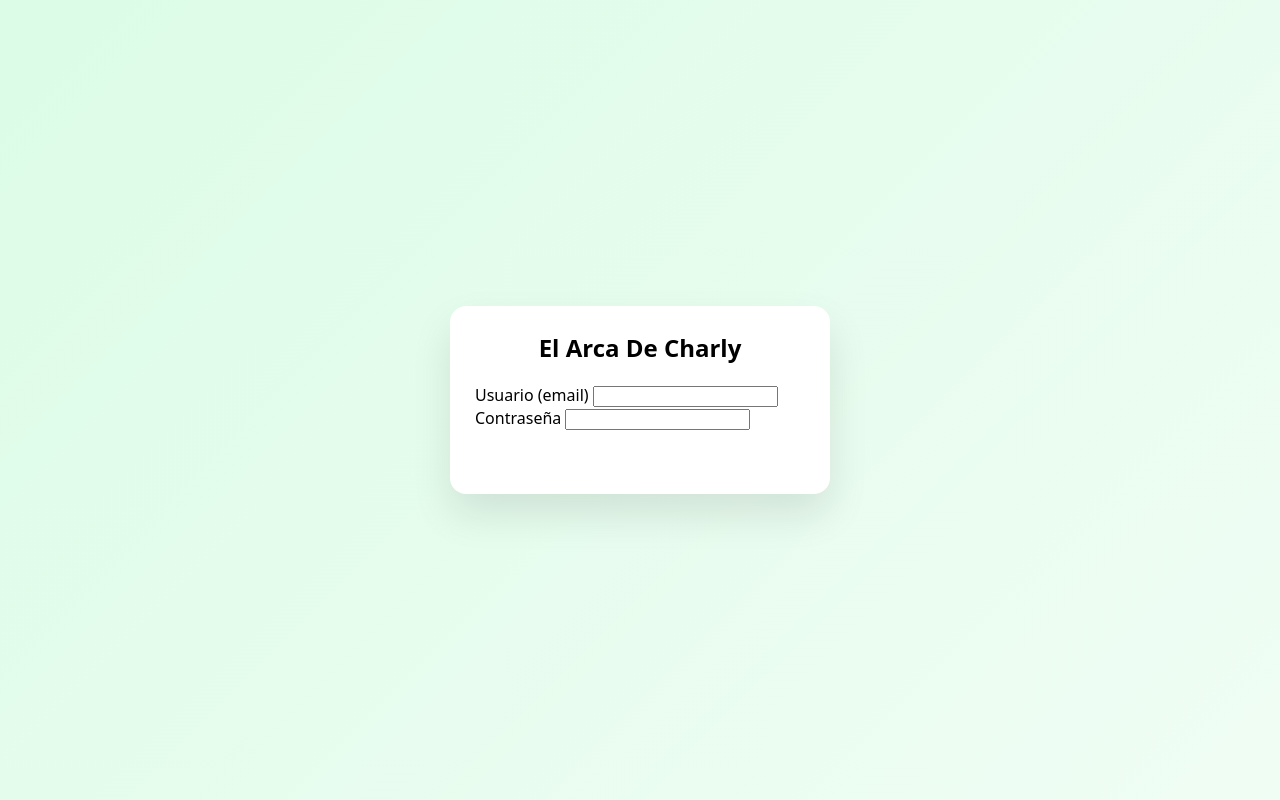
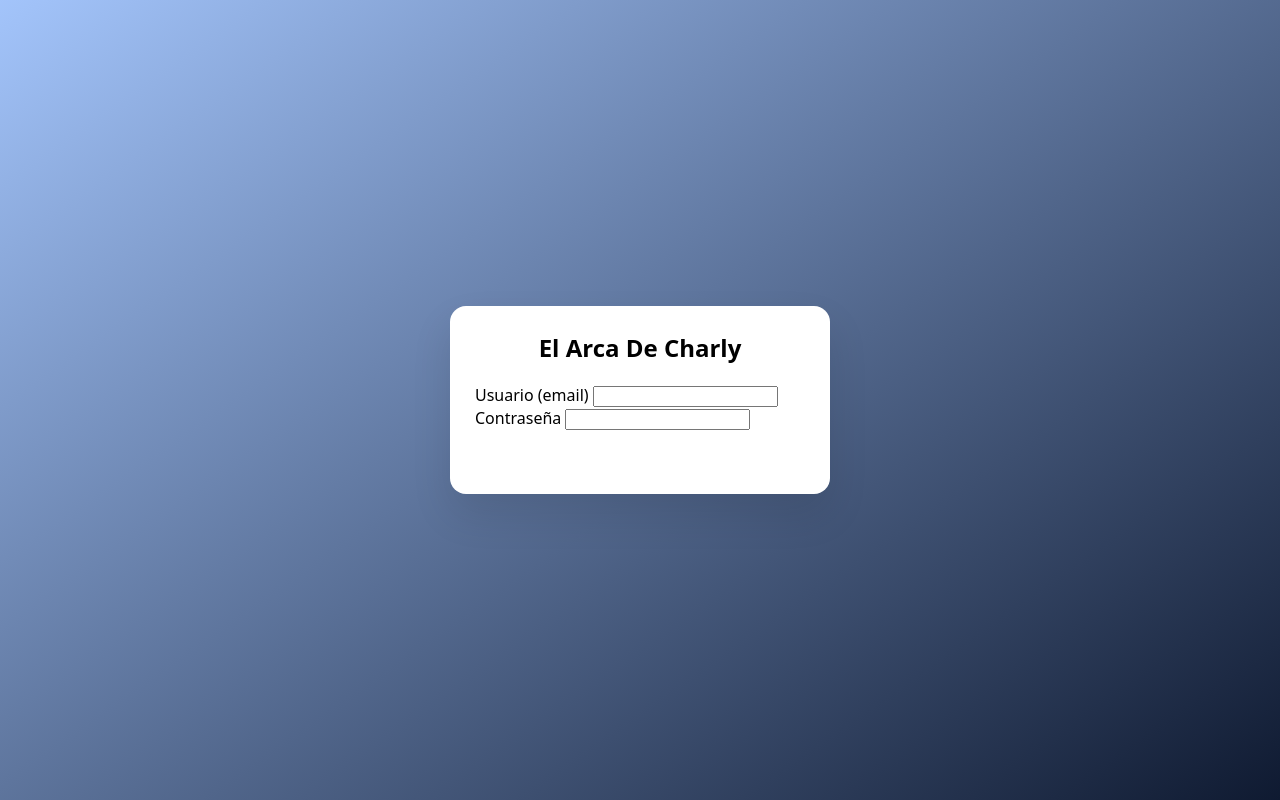
Before and after one commit to elarcadecharly2026/el-arca-veterinaria, a Flask app: page /login in a window 1280 px wide. Run offline with Flask 3, Linux system fonts and the light colour scheme; data that the repository does not hold is empty.

Commit message:
Update theme-arca.css

```diff
--- a/static/css/theme-arca.css
+++ b/static/css/theme-arca.css
@@ -13,7 +13,7 @@ body.login{
   display:flex;
   align-items:center;
   justify-content:center;
-  background:linear-gradient(135deg,#dcfce7,#f0fdf4);
+  background:linear-gradient(145deg, rgb(59 130 246 / 47%) 0%, #0f1a31 100%);
 }
 
 .login-card{
```
